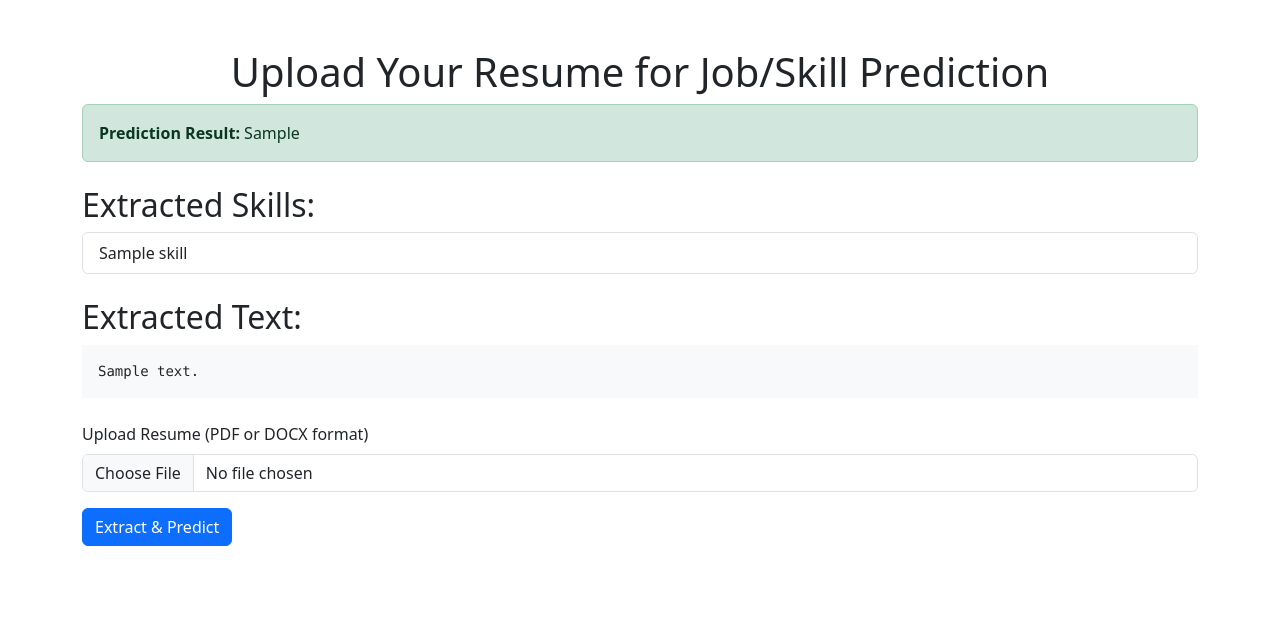
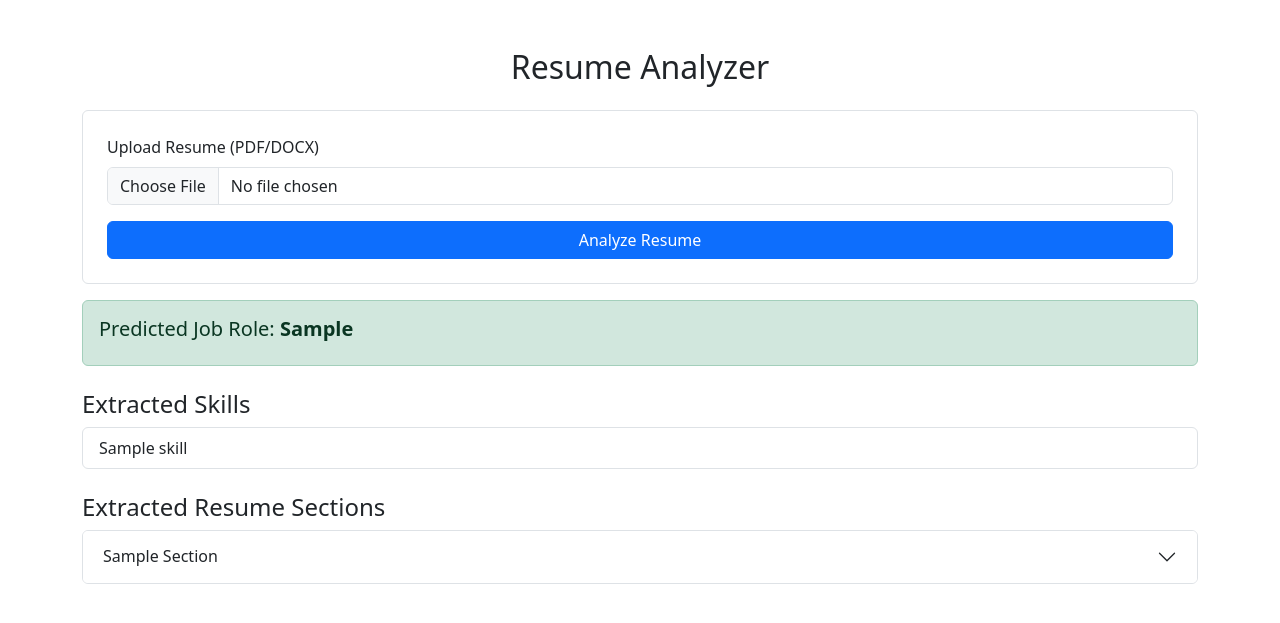
Before and after one commit to tarique2516/website-for-ml, a Flask app: template templates/index.html in a window 1280 px wide. Shown: the top 623 px of the page. Run offline with Flask 3, Linux system fonts and the light colour scheme; the template is opened without the code that fills it: most values are stand-ins (such as "Sample title", 1, 10 or a date in 2020); some libraries are stand-ins or nearby versions.

```diff
--- a/templates/index.html
+++ b/templates/index.html
@@ -1,33 +1,60 @@
 <!DOCTYPE html>
 <html lang="en">
   <head>
-  <meta charset="UTF-8">
-  <meta name="viewport" content="width=device-width, initial-scale=1.0">
-  <title>Resume Skill Extractor</title>
-  <link rel="stylesheet" href="https://cdn.jsdelivr.net/npm/bootstrap@5.3.0/dist/css/bootstrap.min.css">
+    <meta charset="UTF-8" />
+    <meta name="viewport" content="width=device-width, initial-scale=1.0" />
+    <title>Resume Analyzer</title>
+    <link
+      href="https://cdn.jsdelivr.net/npm/bootstrap@5.3.0/dist/css/bootstrap.min.css"
+      rel="stylesheet"
+    />
   </head>
   <body>
+
     <div class="container mt-5">
-    <h1 class="text-center">Upload Your Resume for Job/Skill Prediction</h1>
+      <h2 class="text-center">Resume Analyzer</h2>
 
-    <!-- Display error message if any -->
+      <!-- File Upload Form -->
+      <form
+        action="/"
+        method="post"
+        enctype="multipart/form-data"
+        class="mt-4 p-4 border rounded"
+      >
+        <div class="mb-3">
+          <label for="resume" class="form-label"
+            >Upload Resume (PDF/DOCX)</label
+          >
+          <input
+            type="file"
+            class="form-control"
+            name="resume"
+            id="resume"
+            accept=".pdf,.docx"
+            required
+          />
+        </div>
+        <button type="submit" class="btn btn-primary w-100">
+          Analyze Resume
+        </button>
+      </form>
+
+      <!-- Display Errors -->
       {% if error_message %}
-    <div class="alert alert-danger" role="alert">
-      {{ error_message }}
+      <div class="alert alert-danger mt-3">{{ error_message }}</div>
+      {% endif %}
+
+      <!-- Display Predicted Job -->
+      {% if predicted_job %}
+      <div class="alert alert-success mt-3">
+        <h5>Predicted Job Role: <strong>{{ predicted_job }}</strong></h5>
       </div>
       {% endif %}
 
-    <!-- Display prediction result if available -->
-    {% if predicted_job %}
-    <div class="alert alert-success" role="alert">
-      <strong>Prediction Result:</strong> {{ predicted_job }}
-    </div>
-    {% endif %}
-
-    <!-- Display extracted skills if available -->
-    {% if extracted_skills and extracted_skills|length > 0 %}
+      <!-- Display Extracted Skills -->
+      {% if extracted_skills %}
       <div class="mt-4">
-      <h2>Extracted Skills:</h2>
+        <h4>Extracted Skills</h4>
         <ul class="list-group">
           {% for skill in extracted_skills %}
           <li class="list-group-item">{{ skill }}</li>
@@ -36,24 +63,41 @@
       </div>
       {% endif %}
 
-    <!-- Display extracted text if available -->
-    {% if extracted_text %}
+      <!-- Display Extracted Sections -->
+      {% if extract_section %}
       <div class="mt-4">
-      <h2>Extracted Text:</h2>
-      <pre class="bg-light p-3">{{ extracted_text }}</pre>
+        <h4>Extracted Resume Sections</h4>
+        <div class="accordion" id="resumeSections">
+          {% for section, content in extract_section.items() %} {% if content %}
+          <div class="accordion-item">
+            <h2 class="accordion-header" id="heading{{ section }}">
+              <button
+                class="accordion-button collapsed"
+                type="button"
+                data-bs-toggle="collapse"
+                data-bs-target="#collapse{{ section }}"
+                aria-expanded="false"
+              >
+                {{ section.replace("_", " ").title() }}
+              </button>
+            </h2>
+            <div
+              id="collapse{{ section }}"
+              class="accordion-collapse collapse"
+              data-bs-parent="#resumeSections"
+            >
+              <div class="accordion-body">
+                <p>{{ content }}</p>
+              </div>
+            </div>
+          </div>
+          {% endif %} {% endfor %}
+        </div>
       </div>
       {% endif %}
-
-    <!-- Resume Upload Form -->
-    <form action="/" method="POST" enctype="multipart/form-data" class="mt-4">
-      <div class="mb-3">
-        <label for="resume" class="form-label">Upload Resume (PDF or DOCX format)</label>
-        <input type="file" class="form-control" id="resume" name="resume" accept=".pdf,.docx" required>
-      </div>
-      <button type="submit" class="btn btn-primary">Extract & Predict</button>
-    </form>
     </div>
 
+    <!-- Bootstrap JS -->
     <script src="https://cdn.jsdelivr.net/npm/bootstrap@5.3.0/dist/js/bootstrap.bundle.min.js"></script>
   </body>
 </html>
```
Lines whose indentation alone changed are shown as unchanged.
